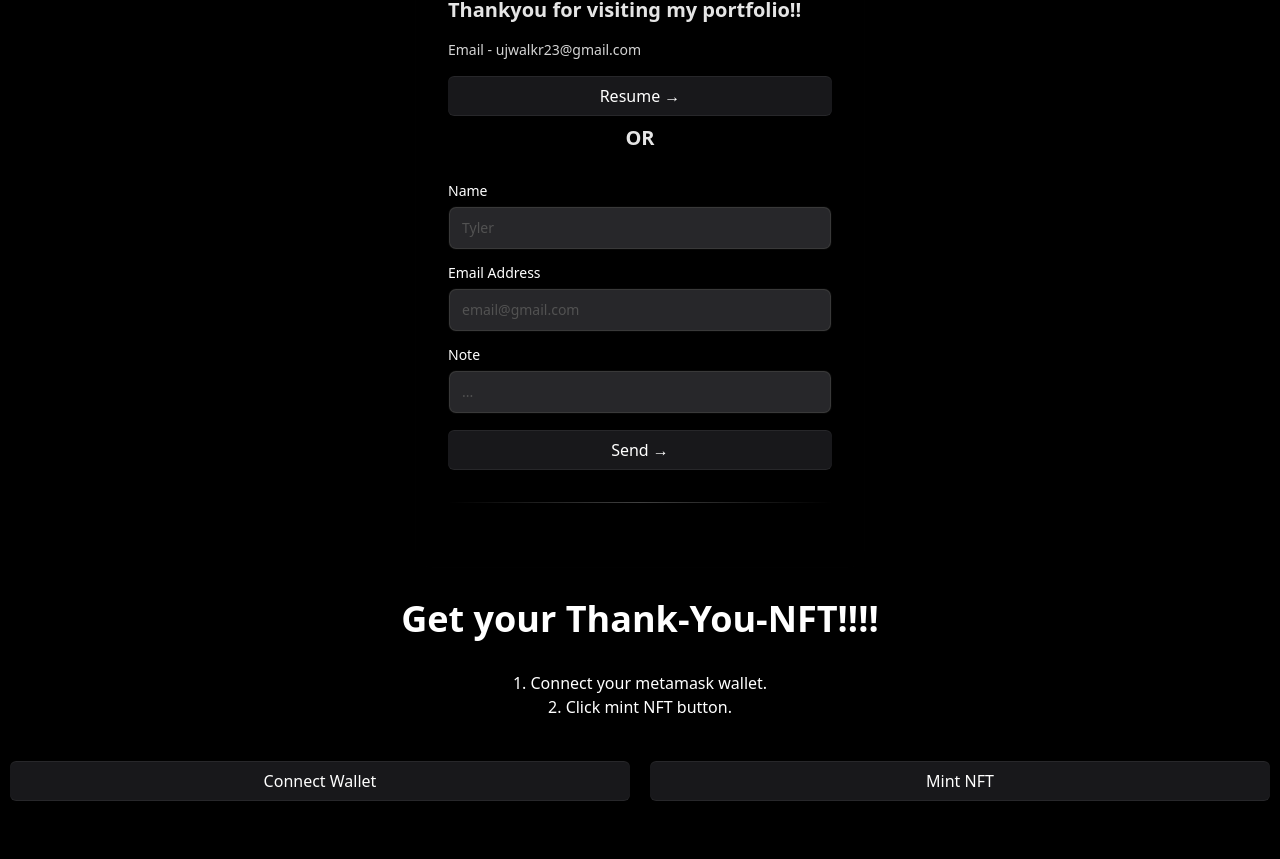
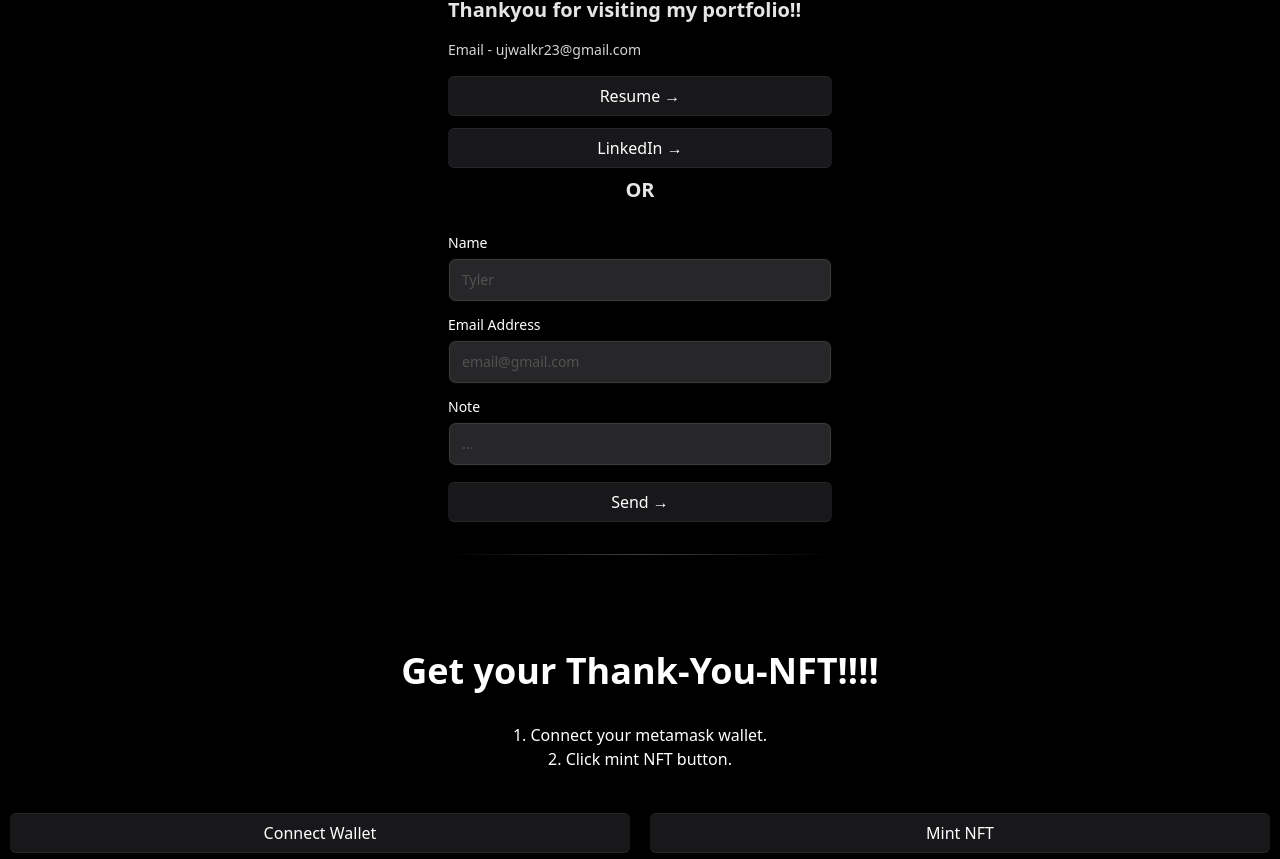
Before and after one commit to ujwxl23/Portfolio-Website, a React (Vite) app: page / in a window 1280 px wide. Shown: the part 4377-5236 px from the top of the page. Built offline with nearby package versions, Linux system fonts and the light colour scheme.

Commit message:
Link added

```diff
--- a/src/components/FormUI/ContactUsForm.jsx
+++ b/src/components/FormUI/ContactUsForm.jsx
@@ -77,9 +77,16 @@ export function ContactUsForm() {
         Resume &rarr;
         <BottomGradient />
       </a>
-      <p className="font-bold text-xl text-neutral-200 text-center mt-2">
-        OR
-      </p>
+      <a
+        href="https://www.linkedin.com/in/ujwal-kumar-15bb7a21a/"
+        target="_blank"
+        rel="noopener noreferrer"
+        className="bg-gradient-to-br relative group/btn  from-zinc-900 to-zinc-900  bg-zinc-800 w-full text-white rounded-md h-10 mt-3 font-medium shadow-[0px_1px_0px_0px_var(--zinc-800)_inset,0px_-1px_0px_0px_var(--zinc-800)_inset] text-center flex items-center justify-center"
+      >
+        LinkedIn &rarr;
+        <BottomGradient />
+      </a>
+      <p className="font-bold text-xl text-neutral-200 text-center mt-2">OR</p>
 
       <form className="my-8" onSubmit={handleSubmit}>
         <LabelInputContainer className="mb-4">
```
